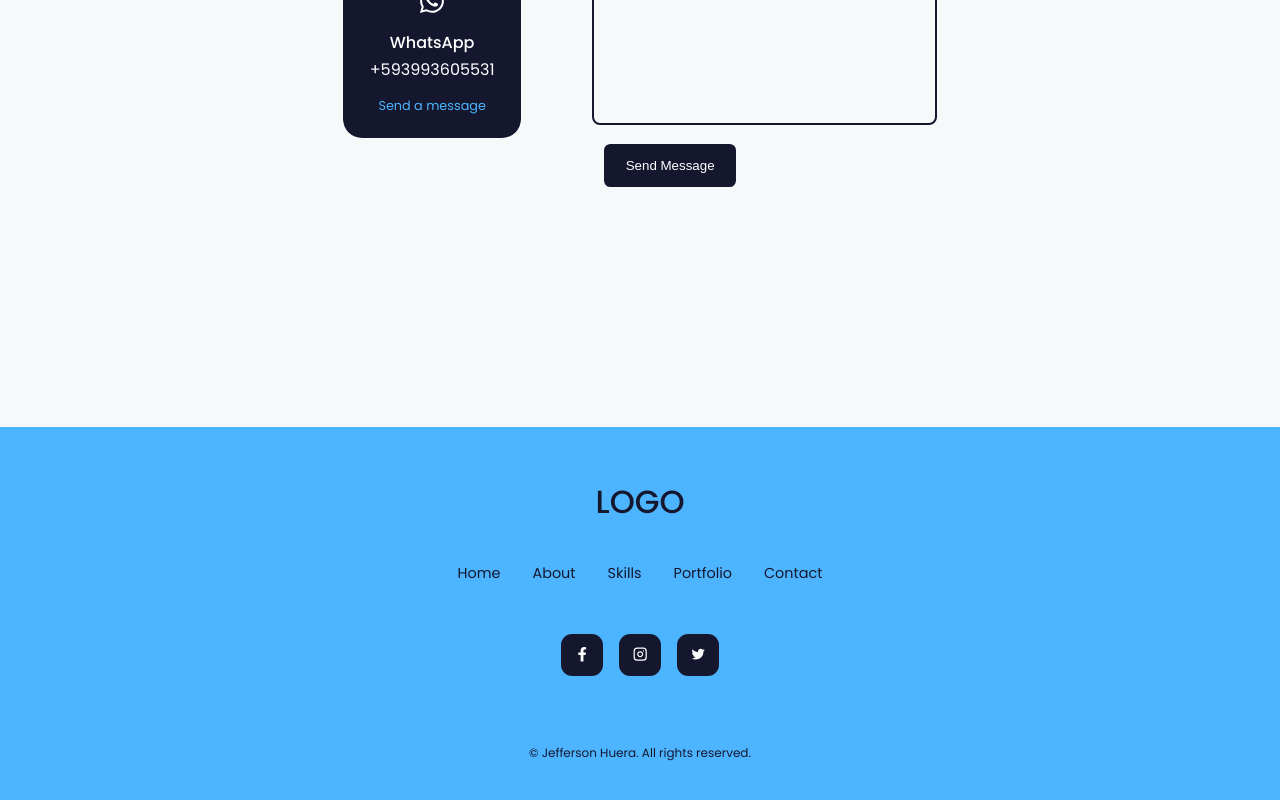
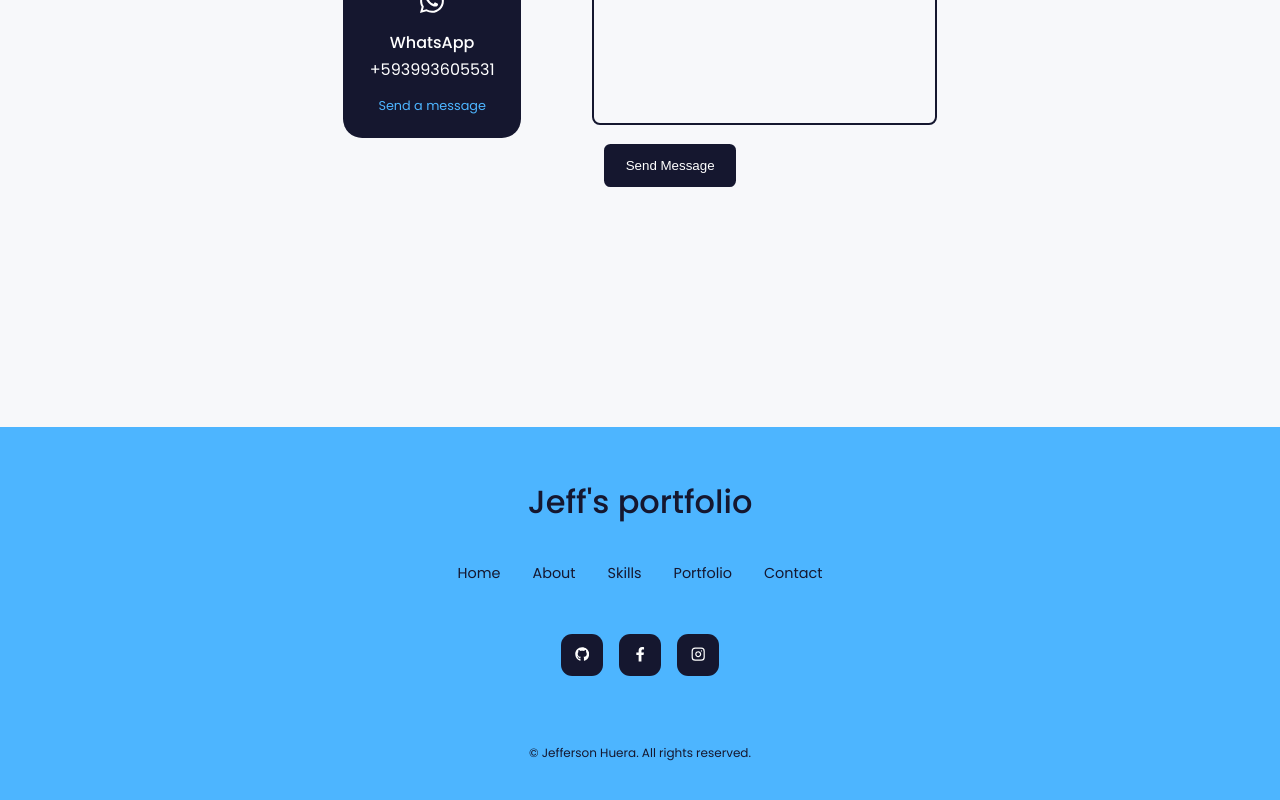
Before and after one commit to Jefferh30/Portfolio-Website, a React (Create React App) app: page / in a window 1280 px wide. Shown: the part 6636-7436 px from the top of the page. Built offline with nearby package versions, Linux system fonts and the light colour scheme; the HTML template or start-up script is replaced by a standard one.

Commit message:
Add correct social links

```diff
--- a/src/components/footer/Footer.jsx
+++ b/src/components/footer/Footer.jsx
@@ -2,13 +2,13 @@ import React from 'react'
 import './footer.css'
 import {FaFacebookF} from 'react-icons/fa'
 import {FiInstagram} from 'react-icons/fi'
-import {IoLogoTwitter} from 'react-icons/io'
+import {FaGithub} from 'react-icons/fa'
 
 
 const Footer = () => {
   return (
     <footer>
-      <a href='#' className='footer_logo'>LOGO</a>
+      <a href='#' className='footer_logo'>Jeff's portfolio</a>
       <ul className="permalinks">
         <li><a href='#'>Home</a></li>
         <li><a href='#about'>About</a></li>
@@ -18,9 +18,9 @@ const Footer = () => {
       </ul>
 
       <div className="footer_socials">
-        <a href='https://facebook.com'><FaFacebookF /></a>
-        <a href='https://instagram.com'><FiInstagram /></a>
-        <a href='https://twitter.com'><IoLogoTwitter /></a>
+        <a href='https://github.com/Jefferh30'><FaGithub /></a>
+        <a href='https://web.facebook.com/jefferson.huera.5'><FaFacebookF /></a>
+        <a href='https://www.instagram.com/jeffersonhuera/'><FiInstagram /></a>
       </div>
 
       <div className="footer_copyright">
```
